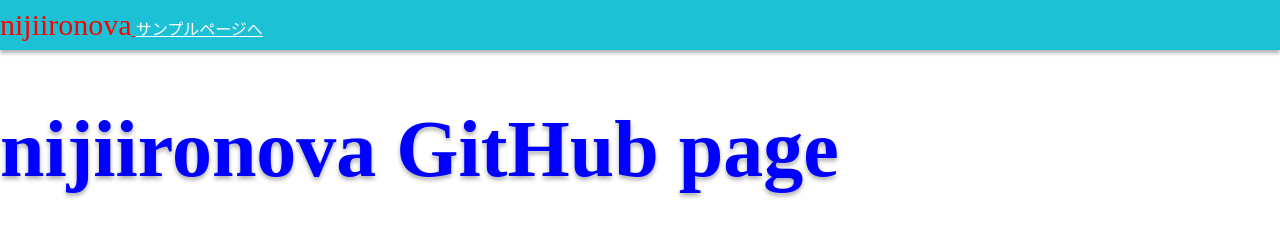
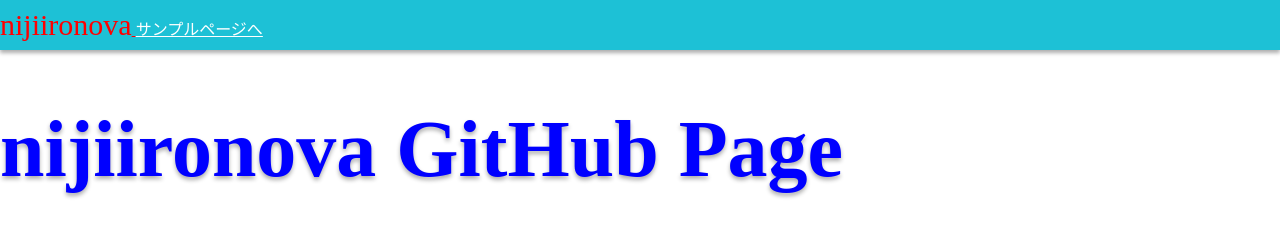
Before and after one commit to nijiironova/nijiironova.github.io, a plain HTML site: page index.html in a window 1280 px wide. Shown: the top 245 px of the page. Drawn offline with Linux system fonts and the light colour scheme.

Commit message:
Update index.html

```diff
--- a/index.html
+++ b/index.html
@@ -13,7 +13,7 @@
                 </a>
                 <a href="./sample.html">サンプルページへ</a>
             </div>
-            <h1>nijiironova GitHub page</h1>
+            <h1>nijiironova GitHub Page</h1>
             <div>GitHubページのサンプルです。あなたもHTML, CSS, JavaScriptを作成し、GitHubにアップロードしてみましょう！</div>
             <h2>HTMLを作る！</h2>
             ①ファイルの新規作成からテキスト ドキュメントを作成<br>
```
